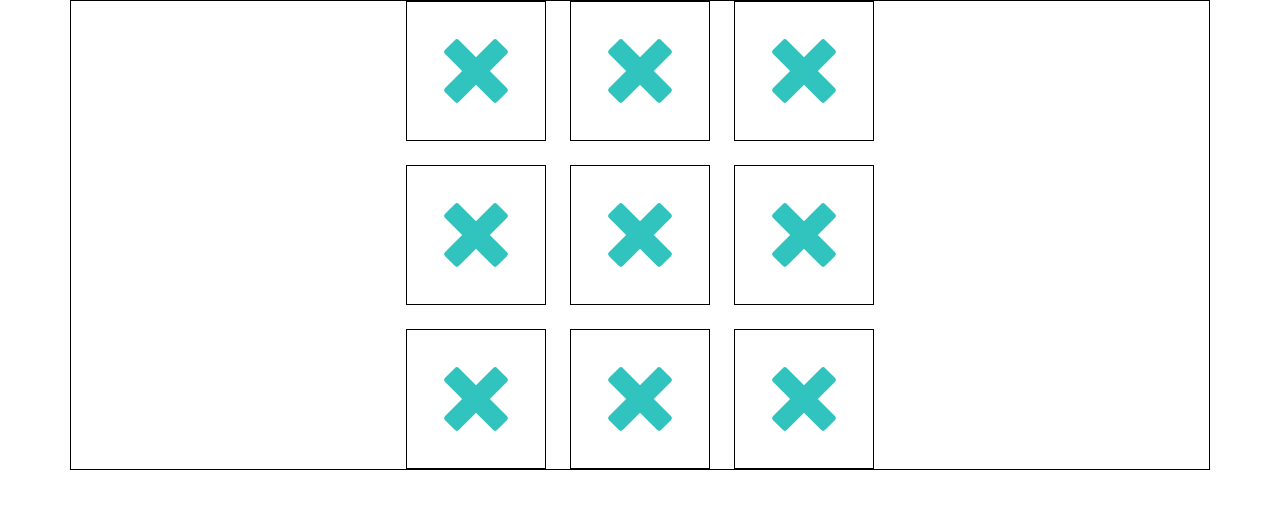
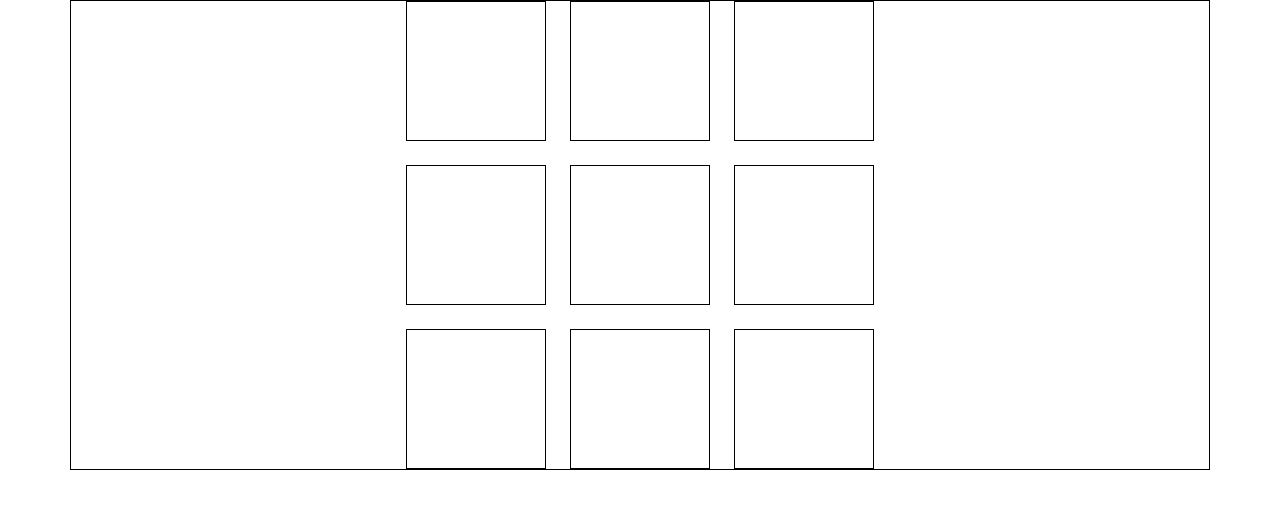
Before and after one commit to ChrisCablish/tic-tac-toe, a React (Create React App) app: page / in a window 1280 px wide. Shown: the top 508 px of the page. Built offline with nearby package versions, Linux system fonts and the light colour scheme.

Commit message:
begin implementing click state for squares

```diff
--- a/package.json
+++ b/package.json
@@ -2,6 +2,7 @@
   "name": "tic-tac-toe",
   "version": "0.1.0",
   "private": true,
+  "homepage": "http://chriscablish.github.io/tic-tac-toe",
   "dependencies": {
     "@testing-library/jest-dom": "^5.17.0",
     "@testing-library/react": "^13.4.0",
@@ -20,7 +21,9 @@
     "start": "react-scripts start",
     "build": "react-scripts build",
     "test": "react-scripts test",
-    "eject": "react-scripts eject"
+    "eject": "react-scripts eject",
+    "predeploy": "npm run build",
+    "deploy": "gh-pages -d build"
   },
   "eslintConfig": {
     "extends": [
--- a/src/components/MainPanel/GamePanel/GamePanel.tsx
+++ b/src/components/MainPanel/GamePanel/GamePanel.tsx
@@ -4,53 +4,39 @@ import styles from "./GamePanel.module.scss";
 import { Container } from "react-bootstrap";
 import Row from "react-bootstrap/esm/Row";
 import Col from "react-bootstrap/esm/Col";
-import { ReactComponent as MySvgIcon } from "../../../assets/icon-x.svg";
+import SingleSquare from "./SingleSquare/SingleSquare";
+import { useState } from "react";
+// import { click } from "@testing-library/user-event/dist/click";
 
 const GamePanel: React.FC = () => {
+  const [clicked, setClicked] = useState(false);
+
+  const handleClick = () => {
+    setClicked(true);
+    console.log("button clicked");
+  };
+
+  const renderSquare = () => (
+    <Col className={styles.myCol} onClick={handleClick}>
+      <SingleSquare clicked={clicked} />
+    </Col>
+  );
+
+  // Create a 3x3 board representation
+  const board = Array(3)
+    .fill(null)
+    .map(() => Array(3).fill(null));
+
   return (
+    //generate board dynamically using .map()
     <Container className={styles.myContainer}>
-      <Row className={styles.myRow}>
-        <Col className={styles.myCol}>
-          {" "}
-          <MySvgIcon />{" "}
-        </Col>
-        <Col className={styles.myCol}>
-          {" "}
-          <MySvgIcon />{" "}
-        </Col>
-        <Col className={styles.myCol}>
-          {" "}
-          <MySvgIcon />{" "}
-        </Col>
-      </Row>
-      <Row className={styles.myRow}>
-        <Col className={styles.myCol}>
-          {" "}
-          <MySvgIcon />{" "}
-        </Col>
-        <Col className={styles.myCol}>
-          {" "}
-          <MySvgIcon />{" "}
-        </Col>
-        <Col className={styles.myCol}>
-          {" "}
-          <MySvgIcon />{" "}
-        </Col>
-      </Row>
-      <Row className={styles.myRow}>
-        <Col className={styles.myCol}>
-          {" "}
-          <MySvgIcon />{" "}
-        </Col>
-        <Col className={styles.myCol}>
-          {" "}
-          <MySvgIcon />{" "}
-        </Col>
-        <Col className={styles.myCol}>
-          {" "}
-          <MySvgIcon />{" "}
-        </Col>
-      </Row>
+      {board.map((row, rowIndex) => (
+        <Row key={rowIndex} className={styles.myRow}>
+          {row.map((_, colIndex) => (
+            <React.Fragment key={colIndex}>{renderSquare()}</React.Fragment>
+          ))}
+        </Row>
+      ))}
     </Container>
   );
 };
--- /dev/null
+++ b/src/components/MainPanel/GamePanel/SingleSquare/SingleSquare.tsx
@@ -0,0 +1,12 @@
+import React from "react";
+import { ReactComponent as MySvgIcon } from "../../../../assets/icon-x.svg";
+type SingleSquareProps = {
+  clicked: boolean;
+};
+
+const SingleSquare: React.FC<SingleSquareProps> = ({ clicked }) => {
+  //if the col is clicked on, render the SvgIcon
+  return <div className="icon-holder">{clicked && <MySvgIcon />}</div>;
+};
+
+export default SingleSquare;
```
Also changed, not shown: 1 other file (tests, documents, lock files or other folders).
